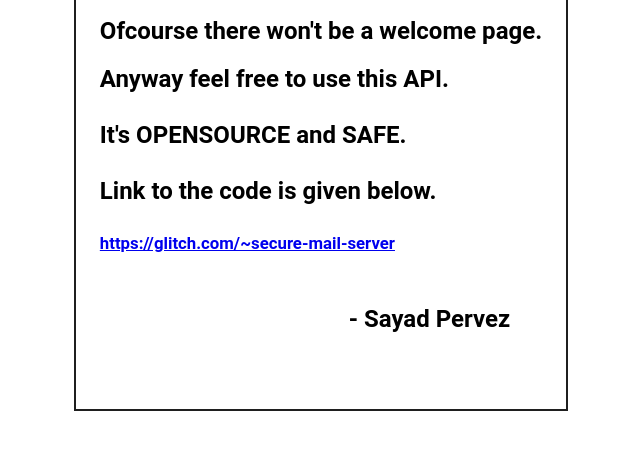
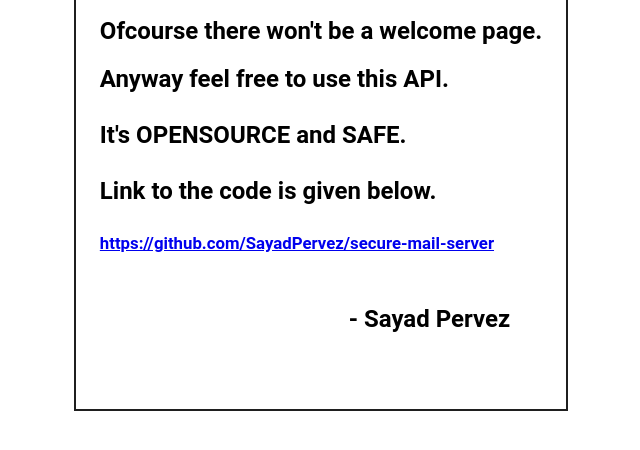
Before and after one commit to SayadPervez/secure-mail-server, a website: page views/index.html in a window 1280 px wide. Shown: the part 202-652 px from the top of the page, without its empty margins (319-959 px from the left). Drawn offline with Linux system fonts and the light colour scheme.

Commit message:
changed link in website

```diff
--- a/views/index.html
+++ b/views/index.html
@@ -44,7 +44,7 @@
 <h2>
   Anyway feel free to use this API. <br><br>It's OPENSOURCE and SAFE. <br><br>Link to the code is given below.
   <br><br>
-  <a href="https://glitch.com/~secure-mail-server">https://glitch.com/~secure-mail-server</a>
+  <a href="https://github.com/SayadPervez/secure-mail-server">https://github.com/SayadPervez/secure-mail-server</a>
 </h2>
 
 <h2 align="right" style="padding:2rem 2rem;">
```
